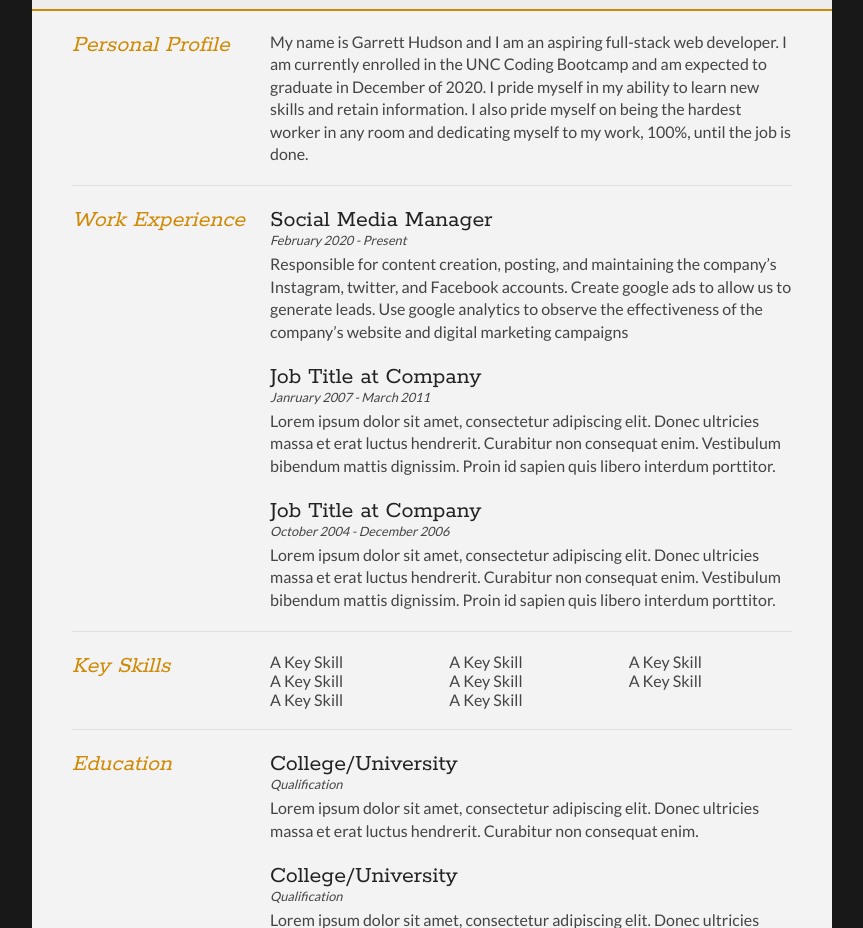
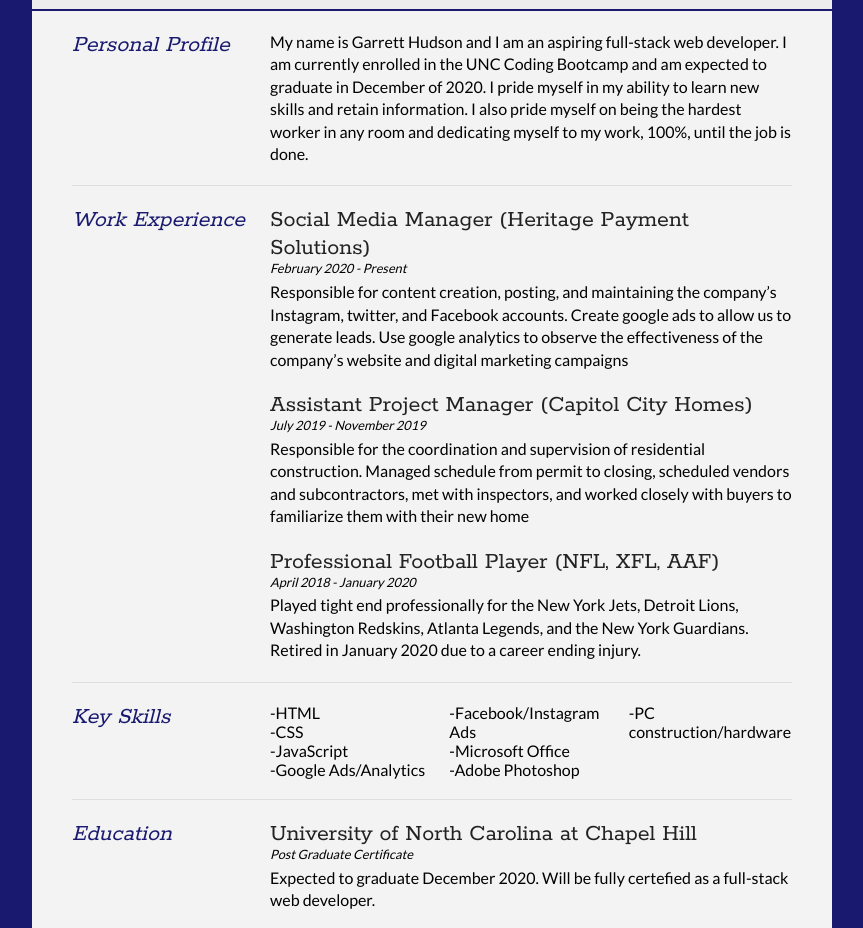
Before and after one commit to ghudson46/ghudson46.github.io, a plain HTML site: page resume.html in a window 1280 px wide. Shown: the part 147-1075 px from the top of the page, without its empty margins (208-1071 px from the left). Drawn offline with Linux system fonts and the light colour scheme.

Commit message:
finished the resume page and linked it to index.html, hoping the site will load in browser this time

```diff
--- a/resume.css
+++ b/resume.css
@@ -11,7 +11,7 @@
 display:block;
 }
 
-html, body {background: #181818; font-family: 'Lato', helvetica, arial, sans-serif; font-size: 16px; color: #222;}
+html, body {background: #191970; font-family: 'Lato', helvetica, arial, sans-serif; font-size: 16px; color: #222;}
 
 .clear {clear: both;}
 
@@ -19,7 +19,7 @@
 	font-size: 1em;
 	line-height: 1.4em;
 	margin-bottom: 20px;
-	color: #444;
+	color: black;
 }
 
 #cv {
@@ -31,7 +31,7 @@
 
 .mainDetails {
 	padding: 25px 35px;
-	border-bottom: 2px solid #cf8a05;
+	border-bottom: 2px solid #191970;
 	background: #ededed;
 }
 
@@ -81,11 +81,11 @@
 
 #contactDetails ul li {
 	margin-bottom: 3px;
-	color: #444;
+	color: black;
 }
 
 #contactDetails ul li a, a[href^=tel] {
-	color: #444;
+	color: #191970;
 	text-decoration: none;
 	-webkit-transition: all .3s ease-in;
 	-moz-transition: all .3s ease-in;
@@ -95,7 +95,7 @@
 }
 
 #contactDetails ul li a:hover {
-	color: #cf8a05;
+	color: #191970;
 }
 
 
@@ -126,7 +126,7 @@
 	font-family: 'Rokkitt', Helvetica, Arial, sans-serif;
 	font-style: italic;
 	font-size: 1.5em;
-	color: #cf8a05;
+	color: #191970;
 }
 
 .sectionContent h2 {
@@ -148,7 +148,7 @@
 	column-count:3;
 	margin-bottom: 20px;
 	font-size: 1em;
-	color: #444;
+	color: black;
 }
 
 .keySkills ul li {
--- a/resume.html
+++ b/resume.html
@@ -58,21 +58,21 @@
 
 			<div class="sectionContent">
 				<article>
-					<h2>Social Media Manager</h2>
+					<h2>Social Media Manager (Heritage Payment Solutions)</h2>
 					<p class="subDetails">February 2020 - Present</p>
 					<p>Responsible for content creation, posting, and maintaining the company’s Instagram, twitter, and Facebook accounts. Create google ads to allow us to generate leads. Use google analytics to observe the effectiveness of the company’s website and digital marketing campaigns</p>
 				</article>
 
 				<article>
-					<h2>Job Title at Company</h2>
-					<p class="subDetails">Janruary 2007 - March 2011</p>
-					<p>Lorem ipsum dolor sit amet, consectetur adipiscing elit. Donec ultricies massa et erat luctus hendrerit. Curabitur non consequat enim. Vestibulum bibendum mattis dignissim. Proin id sapien quis libero interdum porttitor.</p>
+					<h2>Assistant Project Manager (Capitol City Homes)</h2>
+					<p class="subDetails">July 2019 - November 2019</p>
+					<p>Responsible for the coordination and supervision of residential construction. Managed schedule from permit to closing, scheduled vendors and subcontractors, met with inspectors, and worked closely with buyers to familiarize them with their new home</p>
 				</article>
 
 				<article>
-					<h2>Job Title at Company</h2>
-					<p class="subDetails">October 2004 - December 2006</p>
-					<p>Lorem ipsum dolor sit amet, consectetur adipiscing elit. Donec ultricies massa et erat luctus hendrerit. Curabitur non consequat enim. Vestibulum bibendum mattis dignissim. Proin id sapien quis libero interdum porttitor.</p>
+					<h2>Professional Football Player (NFL, XFL, AAF)</h2>
+					<p class="subDetails">April 2018 - January 2020</p>
+					<p>Played tight end professionally for the New York Jets, Detroit Lions, Washington Redskins, Atlanta Legends, and the New York Guardians. Retired in January 2020 due to a career ending injury.</p>
 				</article>
 			</div>
 			<div class="clear"></div>
@@ -86,14 +86,14 @@
 
 			<div class="sectionContent">
 				<ul class="keySkills">
-					<li>A Key Skill</li>
-					<li>A Key Skill</li>
-					<li>A Key Skill</li>
-					<li>A Key Skill</li>
-					<li>A Key Skill</li>
-					<li>A Key Skill</li>
-					<li>A Key Skill</li>
-					<li>A Key Skill</li>
+					<li>-HTML</li>
+					<li>-CSS</li>
+					<li>-JavaScript</li>
+					<li>-Google Ads/Analytics</li>
+					<li>-Facebook/Instagram Ads</li>
+					<li>-Microsoft Office</li>
+					<li>-Adobe Photoshop</li>
+					<li>-PC construction/hardware</li>
 				</ul>
 			</div>
 			<div class="clear"></div>
@@ -107,15 +107,15 @@
 
 			<div class="sectionContent">
 				<article>
-					<h2>College/University</h2>
-					<p class="subDetails">Qualification</p>
-					<p>Lorem ipsum dolor sit amet, consectetur adipiscing elit. Donec ultricies massa et erat luctus hendrerit. Curabitur non consequat enim.</p>
+					<h2>University of North Carolina at Chapel Hill</h2>
+					<p class="subDetails">Post Graduate Certificate</p>
+					<p>Expected to graduate December 2020. Will be fully certefied as a full-stack web developer.</p>
 				</article>
 
 				<article>
-					<h2>College/University</h2>
-					<p class="subDetails">Qualification</p>
-					<p>Lorem ipsum dolor sit amet, consectetur adipiscing elit. Donec ultricies massa et erat luctus hendrerit. Curabitur non consequat enim.</p>
+					<h2>University of Richmond</h2>
+					<p class="subDetails">Bachelors of Science in Business Administration</p>
+					<p>Majored in business with a concentration in marketing. Graduated in December 2017 with a 3.01 GPA. Was an All-CAA football player in 2016 and 2017, as well as a member of the All-CAA academic team in 2015, 2016, and 2017. </p>
 				</article>
 			</div>
 			<div class="clear"></div>
@@ -134,62 +134,3 @@
 </script>
 </body>
 </html>
-
-
-
-
-
-
-
-
-
-<!-- Social Media Manager, Heritage Payment Solutions [December 2019– Present]</h3>
-<p>
-•	Responsible for content creation, posting, and maintaining the company’s Instagram, twitter, and Facebook accounts
-•	Create google ads to allow us to generate leads
-•	Use google analytics to observe the effectiveness of the company’s website and digital marketing campaigns</p>
-
-Tight End, New York Guardians (XFL) [December 2019 – February 2020]
-•	Played tight end before suffering a career ending wrist injury
-
-Assistant Project Manager, Capitol City Homes [July 2019-December 2019]
-•	Responsible for the coordination and supervision of residential construction
-•	Managed schedule from permit to closing, schedule vendors and subcontractors, meet with inspectors, orient buyers with their new home
-
-
-Tight End, Atlanta Legends (AAF) [December 2018 – April 2019]
-•	Played tight end before suffering a season ending foot injury
-
-Tight End, Washington Redskins (NFL) [April 2018 – September 2018]
-•	Signed a free agent contract following the 2018 NFL Draft
-•	Spent the off-season and pre-season training and practicing with the team
-
-Education
-University of North Carolina [June 2020 – December 2020]
-•	Post graduate certificate in Web Development
-•	Will graduate from the program in December 2020 and be fully certified as a full-stack web developer
-
-University of Richmond [January 2015 - December 2017]
-•	Bachelor of Science in Business Administration (Marketing)
-•	3.01 GPA
-
-University of North Carolina [June 2013 – December 2014]
-•	Pre-business path
-•	Transferred to Richmond to pursue football
-Skills & Abilities
-
-	•	Web development
-o	HTML, CSS, JavaScript
-•	Digital marketing
-o	Google ads, Google Analytics, Instagram, Facebook
-•	Microsoft office
-Awards and Achievements
-Academic
-•	Selected to the CAA academic all-conference team in 2016 and 2017
-Athletic
-•	1st team All-CAA Tight End in 2016 and 2017
-•	Pre-season All-American in 2017
-•	Set University of Richmond single-season and career records for receiving yards and touchdowns by a Tight End
-</main>
-</body>
-</html> -->
```
Also changed, not shown: about-me.html (deleted), contact-info.html (deleted), index.html (renamed from main.html), porftolio.html (deleted), 1 other file.
